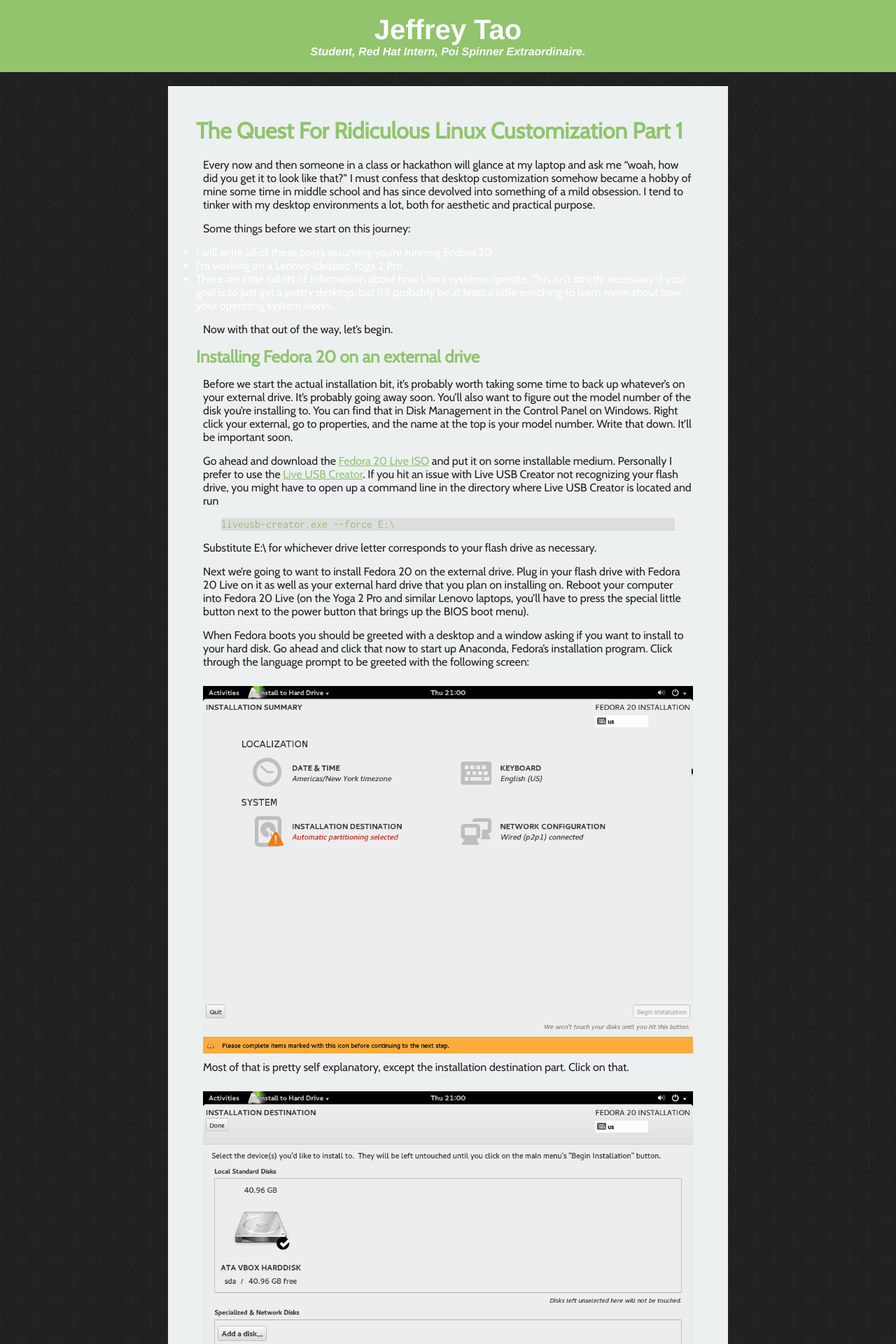
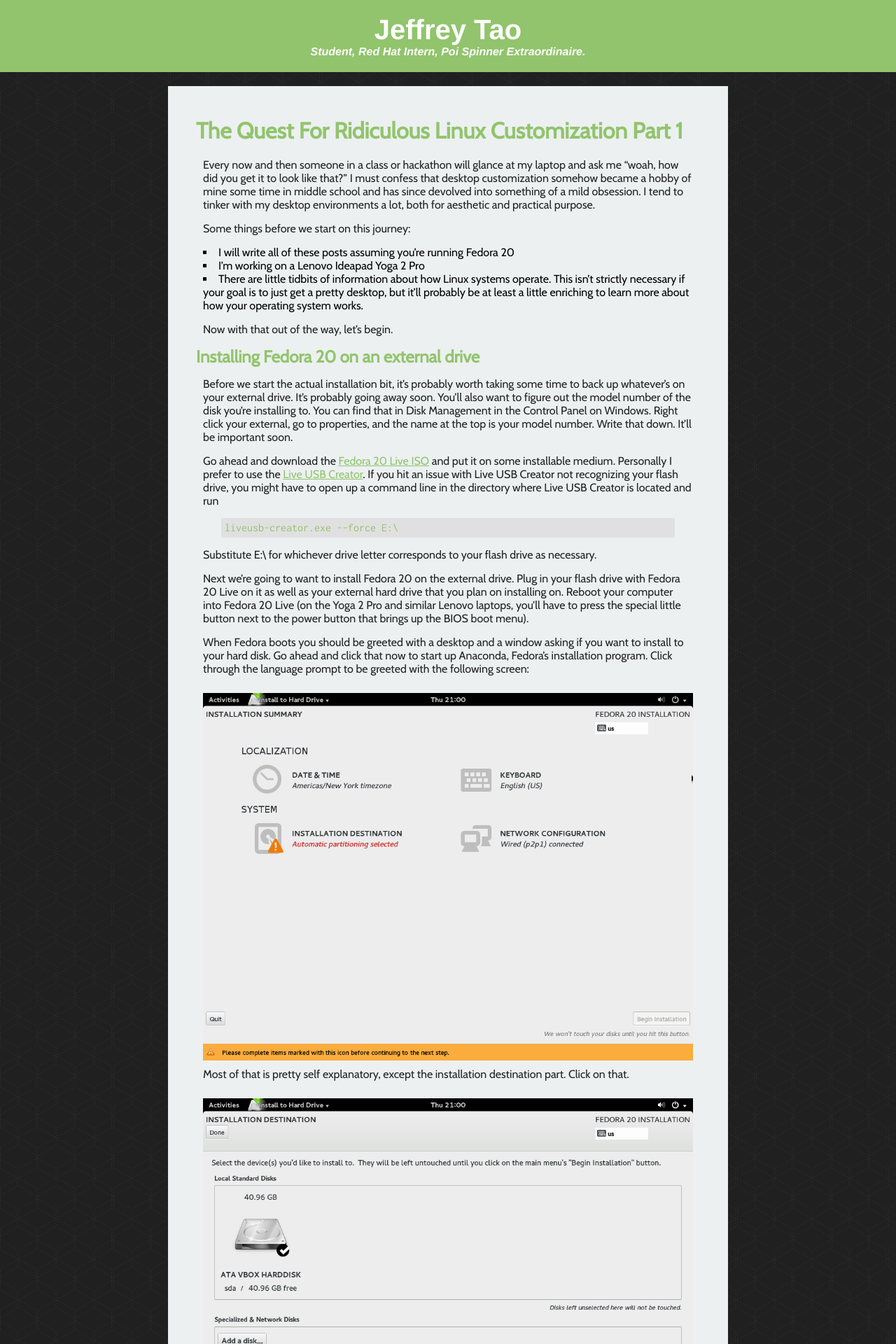
Before and after one commit to Speculative/old_website, a Jekyll site: the page built from _posts/2014-07-10-The-Quest-For-Ridiculous-Linux-Customization-Part-1.markdown, in a window 1280 px wide. Shown: the top 1920 px of the page at 70% size. Built offline with Jekyll 4.4.1, drawn with Linux system fonts in a browser that asks for light colours; some web fonts are replaced; Markdown is read by kramdown in place of the engine named in the settings.

Commit message:
Post style corrections, ul/ol styling

```diff
--- a/css/blog.css
+++ b/css/blog.css
@@ -23,6 +23,7 @@
 article h2 {
 	color: #91C46C;
 	font-size: 1.5em;
+	margin-top: 10px;
 }
 
 article img.full-width {
@@ -55,6 +56,16 @@
 	margin-top: .5em;
 }
 
+ul, ol {
+	color: #000000;
+	list-style-position: inside;
+	margin-left: 10px;
+}
+
+ul {
+	list-style-type: square;
+}
+
 #back {
 	font-size: 40px;
 	color: #FFFFFF;
@@ -78,14 +89,19 @@
 	margin-top: 40px;
 }
 
+.post h2 {
+	margin-left: 10px;
+}
+
 .date {
 	font-size: 1em;
 	margin-left: 10px;
 }
 
 pre {
-	background: #DDDDDD;
+	background: #E0E0E0;
 	width: 90%;
+	padding: 5px;
 	margin-left: auto;
 	margin-right: auto;
 	overflow-x: auto;
```
